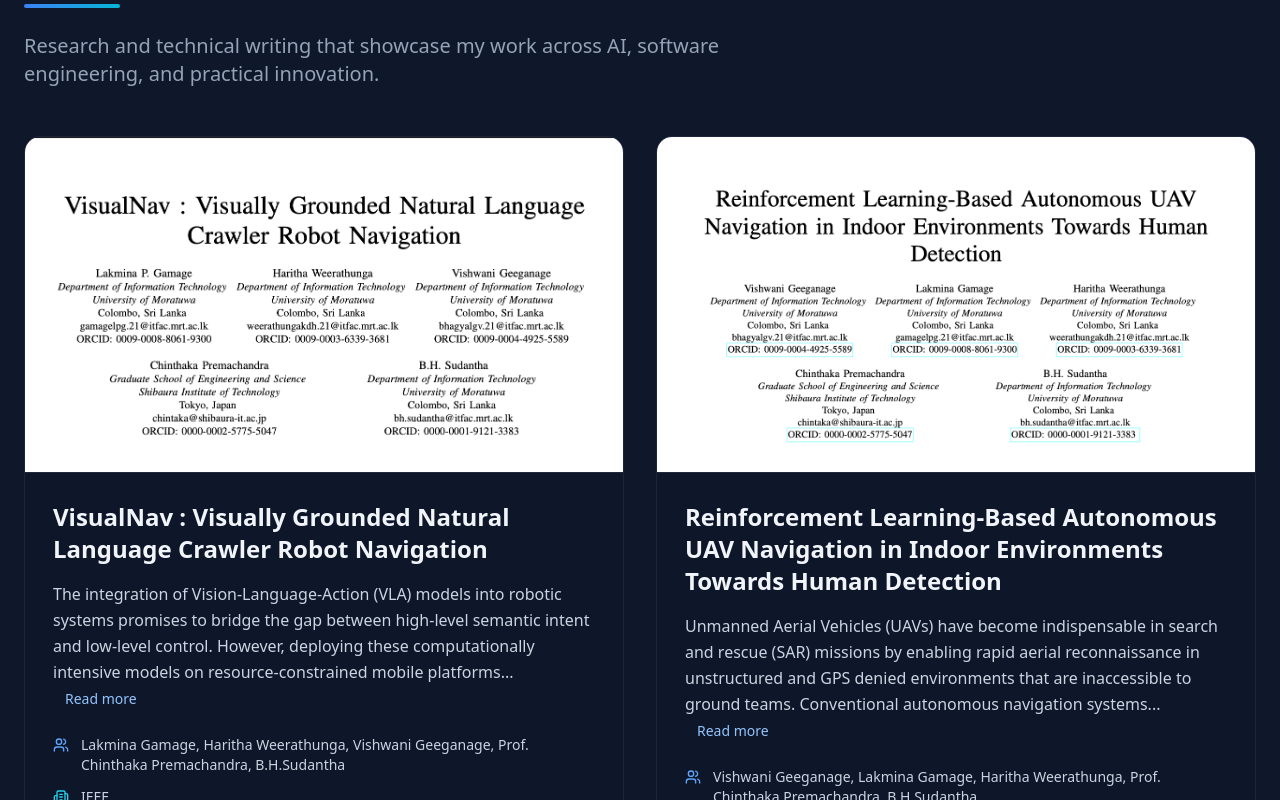
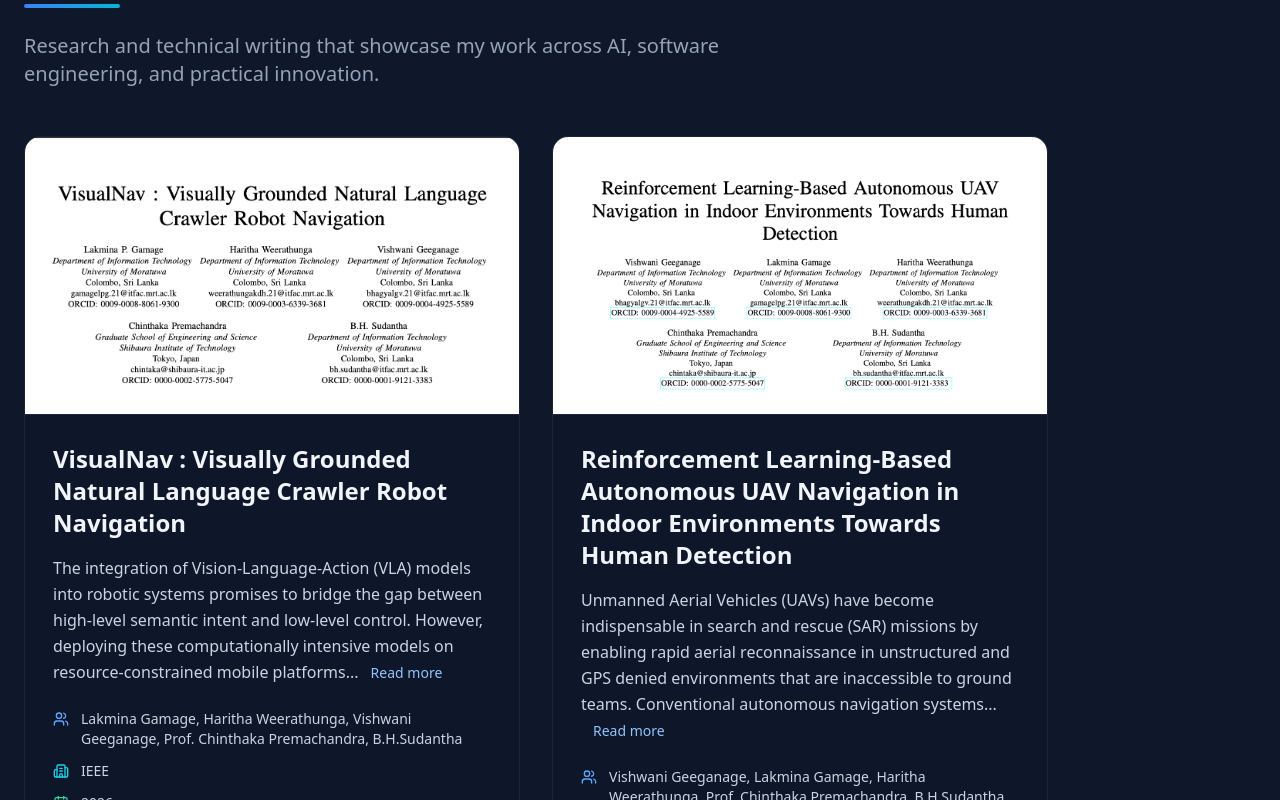
Before and after one commit to vshwanilgv/portfolio, a Next.js app: page / in a window 1280 px wide. Shown: the part 4400-5200 px from the top of the page. Built offline with nearby package versions, Linux system fonts and the light colour scheme.

Commit message:
fix: add max-width to PublicationsGrid layout

```diff
--- a/components/sections/PublicationsGrid.tsx
+++ b/components/sections/PublicationsGrid.tsx
@@ -67,7 +67,7 @@ export const PublicationsGrid: React.FC<PublicationsGridProps> = ({
       </div>
 
       <motion.div
-        className="grid grid-cols-1 xl:grid-cols-2 gap-8"
+        className="grid grid-cols-1 xl:grid-cols-2 gap-8 max-w-5xl"
         variants={containerVariants}
         initial="hidden"
         whileInView="visible"
```
